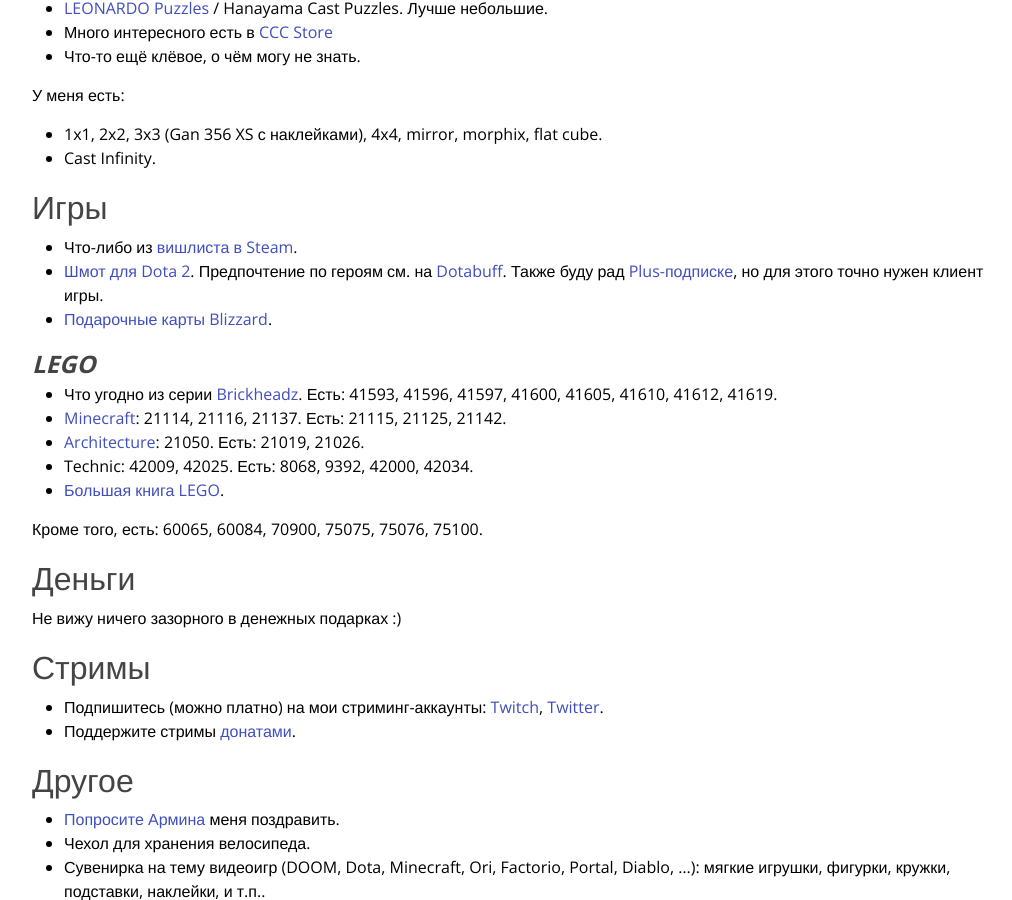
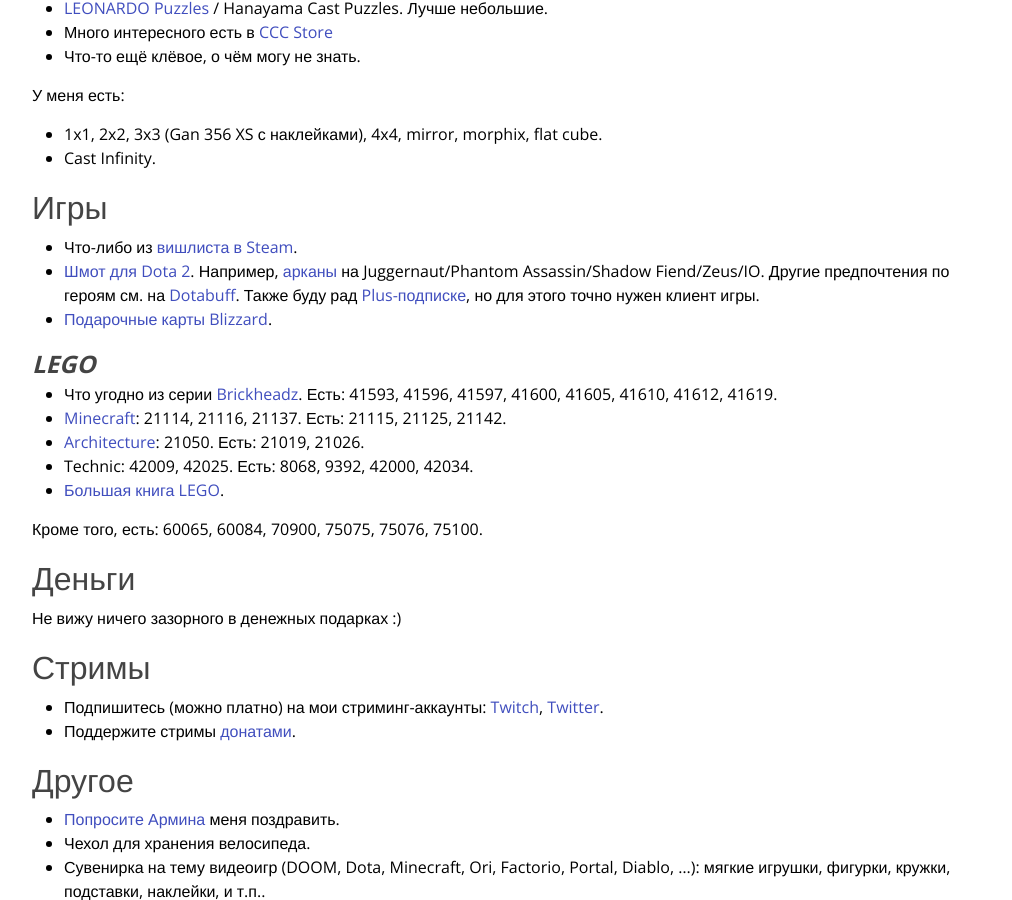
Before and after one commit to anton-rudeshko/anton-rudeshko.github.io, a Jekyll site: the page built from wishlist/index.md, in a window 1280 px wide and 900 px high, scrolled down 1037 px. Shown: the whole window, without its empty margins (128-1140 px from the left). Built offline with Jekyll 4.4.1, drawn with Linux system fonts in a browser that asks for light colours; comment, search, counter and statistics services are not loaded.

Commit message:
wishlist: list precious Dota 2 arcanas <3

```diff
--- a/wishlist/index.md
+++ b/wishlist/index.md
@@ -69,11 +69,12 @@ title: Вишлист
 ## Игры
 
 * Что-либо из [вишлиста в Steam][steam].
-* [Шмот для Dota 2][dota2-store]. Предпочтение по героям см. на [Dotabuff][dotabuff]. Также буду рад [Plus-подписке][dota2-plus], но для этого точно нужен клиент игры.
+* [Шмот для Dota 2][dota2-store]. Например, [арканы][dota2-arcana] на Juggernaut/Phantom Assassin/Shadow Fiend/Zeus/IO. Другие предпочтения по героям см. на [Dotabuff][dotabuff]. Также буду рад [Plus-подписке][dota2-plus], но для этого точно нужен клиент игры.
 * [Подарочные карты Blizzard][blizzard-giftcards].
 
 [steam]: https://store.steampowered.com/wishlist/id/rudeshko_plays/
 [dota2-store]: http://www.dota2.com/store/
+[dota2-arcana]: https://dota2.fandom.com/wiki/Arcana
 [dotabuff]: https://www.dotabuff.com/players/55714886
 [dota2-plus]: https://www.dota2.com/plus
 [blizzard-giftcards]: https://giftcards.blizzard.com/
```
